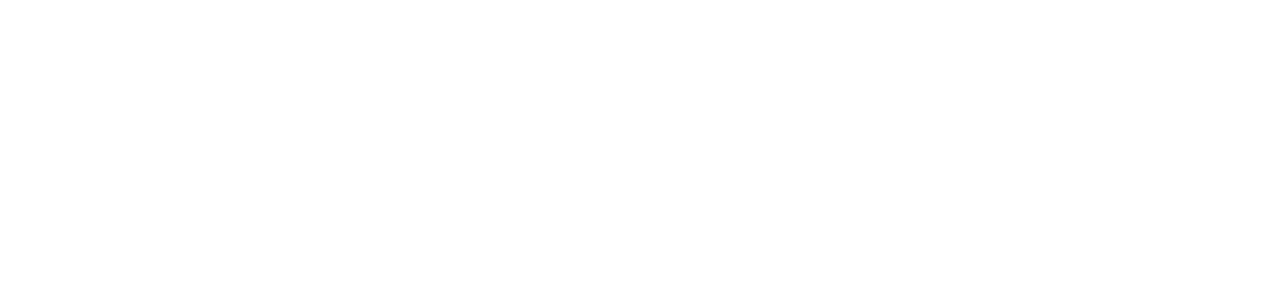
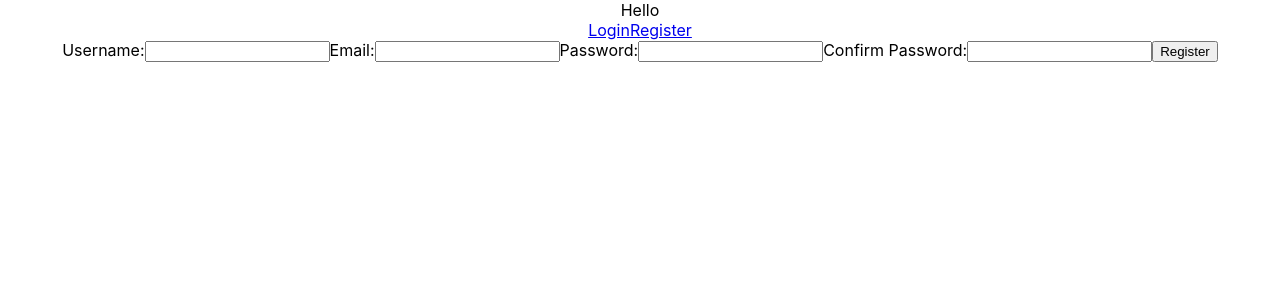
Before and after one commit to reeceap124/plants-manager, a React (Create React App) app: page /register in a window 1280 px wide. Shown: the top 300 px of the page. Built offline with nearby package versions, Linux system fonts and the light colour scheme.

Commit message:
sets up auth

```diff
--- a/package.json
+++ b/package.json
@@ -13,6 +13,7 @@
     "react-dom": "^17.0.2",
     "react-router-dom": "^6.2.1",
     "react-scripts": "5.0.0",
+    "react-select": "^5.2.2",
     "web-vitals": "^2.1.3"
   },
   "scripts": {
--- a/src/App.js
+++ b/src/App.js
@@ -1,7 +1,36 @@
 import './App.css'
+import Register from './components/Register'
+import Login from './components/Login'
+import { Route, Routes, Link } from 'react-router-dom'
+import { UserContext } from './context/UserContext'
+import { useState, useEffect } from 'react'
+import AuthRoute from './components/AuthRoute'
 
 function App() {
-  return <div className="App"></div>
+  const user = useState(null)
+  return (
+    <div className="App">
+      <div>Hello {user[0]?.username}</div>
+      <UserContext.Provider value={user}>
+        <Link to="/login">Login</Link>
+        <Link to="/register">Register</Link>
+
+        <Routes>
+          <Route
+            exact
+            path="/dashboard"
+            element={
+              <AuthRoute>
+                <div>dashboard</div>
+              </AuthRoute>
+            }
+          />
+          <Route path="/login" element={<Login />} />
+          <Route path="/register" element={<Register />} />
+        </Routes>
+      </UserContext.Provider>
+    </div>
+  )
 }
 
 export default App
--- /dev/null
+++ b/src/components/AuthRoute.js
@@ -0,0 +1,22 @@
+import React from 'react'
+import { Navigate } from 'react-router-dom'
+
+export default function AuthRoute({ children }) {
+  const token = localStorage.getItem('plantsManagerToken')
+  if (
+    !token ||
+    new Date().getTime() < parseInt(JSON.parse(atob(token.split('.')[1])).exp)
+  ) {
+    console.log(
+      'expiration',
+      parseInt(JSON.parse(atob(token.split('.')[1])).exp),
+      new Date().getTime() <
+        parseInt(JSON.parse(atob(token.split('.')[1])).exp),
+      '\ntoken',
+      token
+    )
+    return <Navigate to="/login" replace />
+  } else {
+    return <>{children}</>
+  }
+}
--- /dev/null
+++ b/src/components/Login.js
@@ -0,0 +1,56 @@
+import React, { useState, useContext } from 'react'
+import axios from 'axios'
+import { useNavigate } from 'react-router-dom'
+import { UserContext } from '../context/UserContext'
+
+export default function Login() {
+  const [user, setUser] = useContext(UserContext)
+  let navigate = useNavigate()
+  const defaultCreds = { email: '', password: '' }
+  const [credentials, setCredentials] = useState(defaultCreds)
+  const [showPassword, setShowPassword] = useState(false)
+  const handleChange = (e) =>
+    setCredentials({ ...credentials, [e.target.name]: e.target.value })
+
+  const submit = async (e) => {
+    e.preventDefault()
+    try {
+      const { data } = await axios.post(
+        'http://localhost:3300/api/auth/login',
+        credentials
+      )
+      if (data.status === 'success') {
+        setCredentials(defaultCreds)
+        setUser(JSON.parse(atob(data.token.split('.')[1])))
+        localStorage.setItem('plantsManagerToken', data.token)
+        navigate('/dashboard', { replace: true })
+      }
+    } catch (err) {
+      console.error(err)
+    }
+  }
+
+  return (
+    <form onSubmit={submit}>
+      <label>
+        Username:
+        <input
+          type="email"
+          name="email"
+          onChange={handleChange}
+          value={credentials.email}
+        />
+      </label>
+      <label>
+        Password:
+        <input
+          type="password"
+          name="password"
+          onChange={handleChange}
+          value={credentials.password}
+        />
+      </label>
+      <button type="submit">Login</button>
+    </form>
+  )
+}
--- /dev/null
+++ b/src/components/Register.js
@@ -0,0 +1,98 @@
+import React, { useState, useContext } from 'react'
+import axios from 'axios'
+import { useNavigate } from 'react-router-dom'
+import { UserContext } from '../context/UserContext'
+
+export default function Register(props) {
+  const [user, setUser] = useContext(UserContext)
+  let navigate = useNavigate()
+  const defaultCreds = {
+    email: '',
+    username: '',
+    password: '',
+    confirmPassword: ''
+  }
+  const [credentials, setCredentials] = useState(defaultCreds)
+  const [showPassword, setShowPassword] = useState(false)
+
+  const handleChange = (e) => {
+    return setCredentials({ ...credentials, [e.target.name]: e.target.value })
+  }
+  const submit = async (e) => {
+    e.preventDefault()
+    try {
+      const { data } = await axios.post(
+        'http://localhost:3300/api/auth/register',
+        credentials
+      )
+      if (data.status === 'success') {
+        setCredentials(defaultCreds)
+        setUser(JSON.parse(atob(data.token.split('.')[1])))
+        localStorage.setItem('plantsManagerToken', data.token)
+        navigate('/dashboard', { replace: true })
+      }
+    } catch (err) {
+      console.error(err)
+    }
+  }
+
+  return (
+    <form onSubmit={submit}>
+      <label>
+        Username:
+        <input
+          type="text"
+          name="username"
+          onChange={handleChange}
+          value={credentials.username}
+        />
+      </label>
+      <label>
+        Email:
+        <input
+          type="email"
+          name="email"
+          onChange={handleChange}
+          value={credentials.email}
+        />
+      </label>
+      <label>
+        Password:
+        {showPassword ? (
+          <input
+            type="text"
+            name="password"
+            onChange={handleChange}
+            value={credentials.password}
+          />
+        ) : (
+          <input
+            type="password"
+            name="password"
+            onChange={handleChange}
+            value={credentials.password}
+          />
+        )}
+      </label>
+      <label>
+        Confirm Password:
+        {showPassword ? (
+          <input
+            type="text"
+            name="confirmPassword"
+            onChange={handleChange}
+            value={credentials.confirmPassword}
+          />
+        ) : (
+          <input
+            type="password"
+            name="confirmPassword"
+            onChange={handleChange}
+            value={credentials.confirmPassword}
+          />
+        )}
+      </label>
+      <button type="submit">Register</button>
+    </form>
+  )
+}
--- /dev/null
+++ b/src/context/UserContext.js
@@ -0,0 +1,3 @@
+import { createContext } from 'react'
+
+export const UserContext = createContext(null)
--- a/src/index.js
+++ b/src/index.js
@@ -2,10 +2,13 @@
 import ReactDOM from 'react-dom'
 import './index.css'
 import App from './App'
+import { BrowserRouter as Router } from 'react-router-dom'
 
 ReactDOM.render(
   <React.StrictMode>
-    <App />
+    <Router>
+      <App />
+    </Router>
   </React.StrictMode>,
   document.getElementById('root')
 )
```
Also changed, not shown: src/utils/helpers.js (added, +11 -0 lines), 1 other file (tests, documents, lock files or other folders).
